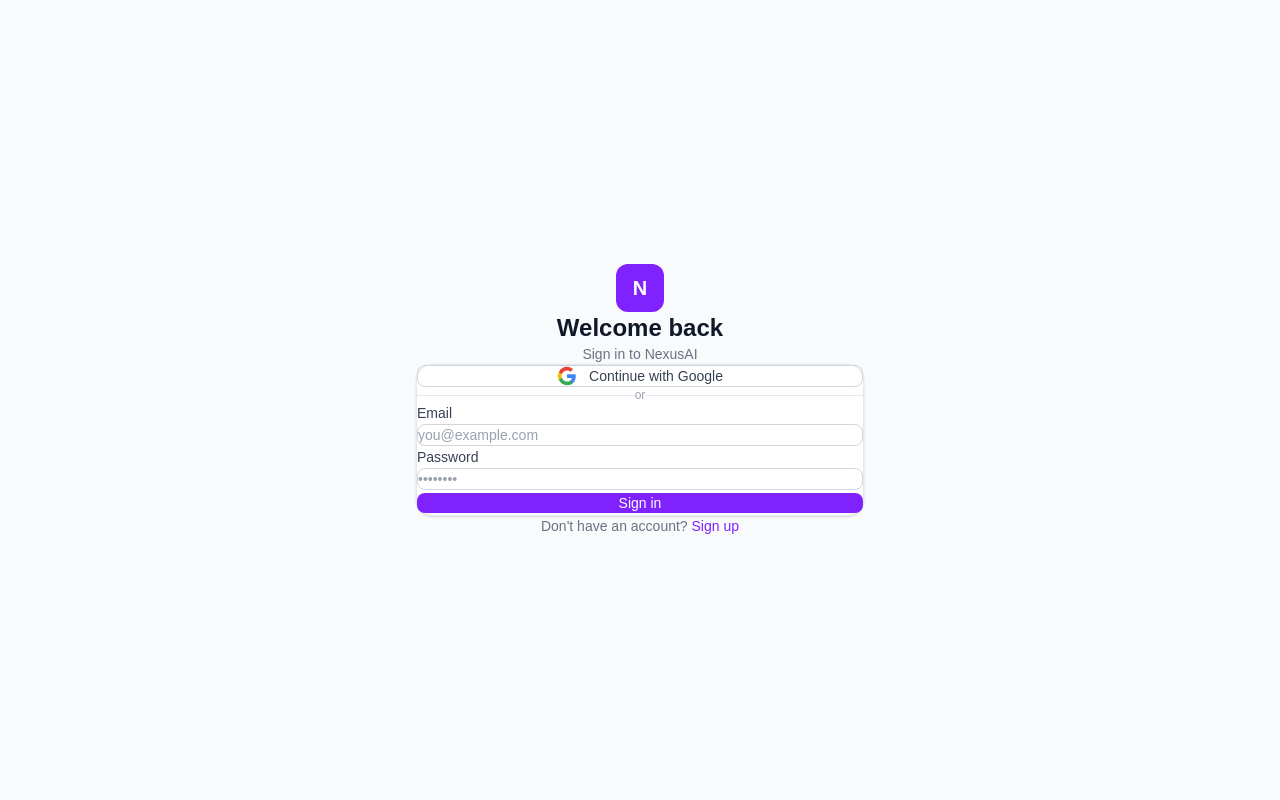
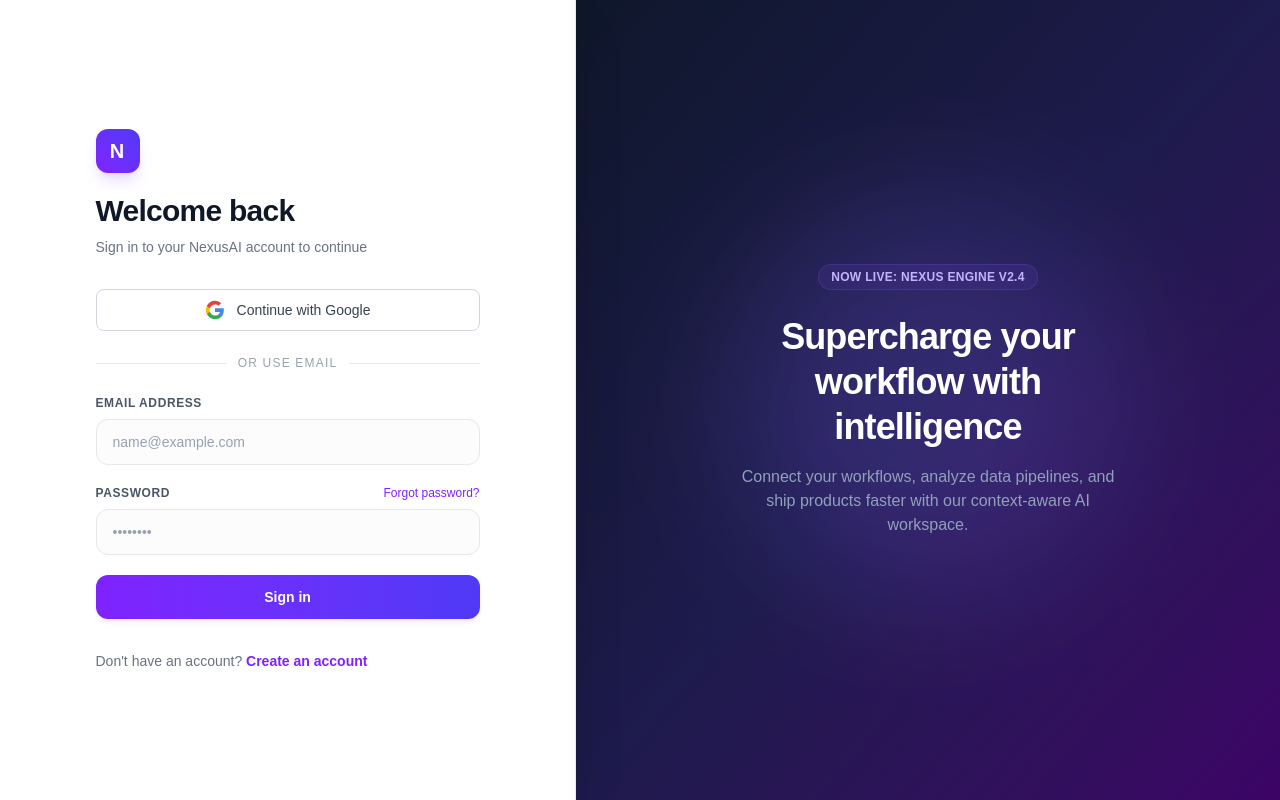
Before and after one commit to Treshy-elias/nexusai, a Next.js app: page /login in a window 1280 px wide. Built offline with nearby package versions, Linux system fonts and the light colour scheme.

Commit message:
fixed the css cluster problem

```diff
--- a/app/(auth)/login/page.tsx
+++ b/app/(auth)/login/page.tsx
@@ -1,7 +1,8 @@
 'use client'
 
 import { useState } from 'react'
-import { signInWithEmail, signInWithGoogle } from '../actions'
+import { signInWithEmail } from '../actions'
+import GoogleButton from '@/components/auth/GoogleButton'
 import Link from 'next/link'
 
 export default function LoginPage() {
@@ -18,97 +19,141 @@
     }
   }
 
-  async function handleGoogle() {
-    setLoading(true)
-    await signInWithGoogle()
-  }
+  return (
+    <div className="min-h-screen flex bg-gray-50 dark:bg-gray-950 antialiased selection:bg-violet-500/30">
 
-  return (
-    <div className="min-h-screen flex items-center justify-center bg-gray-50 dark:bg-gray-950 px-4">
-      <div className="w-full max-w-md">
-        {/* Logo */}
-        <div className="text-center mb-8">
-          <div className="inline-flex items-center justify-center w-12 h-12 rounded-xl bg-violet-600 mb-4">
-            <span className="text-white text-xl font-bold">N</span>
+      {/* LEFT PANE: Authentication Form */}
+      <div className="flex-1 flex flex-col justify-center items-center px-4 sm:px-6 lg:flex-none lg:px-20 xl:px-24 w-full lg:max-w-xl bg-white dark:bg-gray-900 border-r border-transparent lg:dark:border-gray-800/50 lg:border-gray-200/80 shadow-2xl z-10">
+        <div className="w-full max-w-sm lg:w-96">
+
+          {/* Logo & Header */}
+          <div className="text-center lg:text-left mb-8">
+            <div className="inline-flex items-center justify-center w-11 h-11 rounded-xl bg-gradient-to-tr from-violet-600 to-indigo-600 mb-5 shadow-lg shadow-violet-500/20">
+              <span className="text-white text-xl font-black tracking-wider">N</span>
             </div>
-          <h1 className="text-2xl font-bold text-gray-900 dark:text-white">Welcome back</h1>
-          <p className="text-gray-500 dark:text-gray-400 mt-1 text-sm">Sign in to NexusAI</p>
+            <h1 className="text-3xl font-extrabold text-gray-900 dark:text-white tracking-tight">
+              Welcome back
+            </h1>
+            <p className="text-gray-500 dark:text-gray-400 mt-2 text-sm">
+              Sign in to your NexusAI account to continue
+            </p>
           </div>
 
-        {/* Card */}
-        <div className="bg-white dark:bg-gray-900 rounded-2xl shadow-sm border border-gray-200 dark:border-gray-800 p-8">
+          {/* Social Auth Providers */}
+          <div className="space-y-3">
+            <GoogleButton />
+          </div>
 
-          {/* Google OAuth */}
-          <button
-            onClick={handleGoogle}
-            disabled={loading}
-            className="w-full flex items-center justify-center gap-3 px-4 py-2.5 border border-gray-300 dark:border-gray-700 rounded-lg text-sm font-medium text-gray-700 dark:text-gray-300 hover:bg-gray-50 dark:hover:bg-gray-800 transition-colors disabled:opacity-50"
-          >
-            <svg className="w-5 h-5" viewBox="0 0 24 24">
-              <path fill="#4285F4" d="M22.56 12.25c0-.78-.07-1.53-.2-2.25H12v4.26h5.92c-.26 1.37-1.04 2.53-2.21 3.31v2.77h3.57c2.08-1.92 3.28-4.74 3.28-8.09z"/>
-              <path fill="#34A853" d="M12 23c2.97 0 5.46-.98 7.28-2.66l-3.57-2.77c-.98.66-2.23 1.06-3.71 1.06-2.86 0-5.29-1.93-6.16-4.53H2.18v2.84C3.99 20.53 7.7 23 12 23z"/>
-              <path fill="#FBBC05" d="M5.84 14.09c-.22-.66-.35-1.36-.35-2.09s.13-1.43.35-2.09V7.07H2.18C1.43 8.55 1 10.22 1 12s.43 3.45 1.18 4.93l2.85-2.22.81-.62z"/>
-              <path fill="#EA4335" d="M12 5.38c1.62 0 3.06.56 4.21 1.64l3.15-3.15C17.45 2.09 14.97 1 12 1 7.7 1 3.99 3.47 2.18 7.07l3.66 2.84c.87-2.6 3.3-4.53 6.16-4.53z"/>
-            </svg>
-            Continue with Google
-          </button>
-
+          {/* Elegant Divider */}
           <div className="flex items-center my-6">
             <div className="flex-1 border-t border-gray-200 dark:border-gray-800" />
-            <span className="px-3 text-xs text-gray-400">or</span>
+            <span className="px-3 text-xs font-medium uppercase tracking-widest text-gray-400 dark:text-gray-500">
+              or use email
+            </span>
             <div className="flex-1 border-t border-gray-200 dark:border-gray-800" />
           </div>
 
-          {/* Email form */}
-          <form action={handleSubmit} className="space-y-4">
+          {/* Credentials Form */}
+          <form action={handleSubmit} className="space-y-5">
             <div>
-              <label className="block text-sm font-medium text-gray-700 dark:text-gray-300 mb-1.5">
-                Email
+              <label className="block text-xs font-semibold uppercase tracking-wider text-gray-600 dark:text-gray-400 mb-2">
+                Email Address
               </label>
+              <div className="relative">
                 <input
                   name="email"
                   type="email"
                   required
-                placeholder="you@example.com"
-                className="w-full px-3 py-2.5 rounded-lg border border-gray-300 dark:border-gray-700 bg-white dark:bg-gray-800 text-gray-900 dark:text-white placeholder-gray-400 text-sm focus:outline-none focus:ring-2 focus:ring-violet-500 focus:border-transparent transition"
+                  placeholder="name@example.com"
+                  className="w-full px-4 py-3 rounded-xl border border-gray-200 dark:border-gray-800 bg-gray-50/50 dark:bg-gray-950 text-gray-900 dark:text-white placeholder-gray-400 text-sm focus:outline-none focus:ring-2 focus:ring-violet-500/20 focus:border-violet-500 dark:focus:border-violet-500 transition-all duration-200"
                 />
               </div>
+            </div>
+
             <div>
-              <label className="block text-sm font-medium text-gray-700 dark:text-gray-300 mb-1.5">
+              <div className="flex justify-between items-center mb-2">
+                <label className="block text-xs font-semibold uppercase tracking-wider text-gray-600 dark:text-gray-400">
                   Password
                 </label>
+                <Link
+                  href="/forgot-password"
+                  className="text-xs font-medium text-violet-600 dark:text-violet-400 hover:underline"
+                >
+                  Forgot password?
+                </Link>
+              </div>
+              <div className="relative">
                 <input
                   name="password"
                   type="password"
                   required
                   placeholder="••••••••"
-                className="w-full px-3 py-2.5 rounded-lg border border-gray-300 dark:border-gray-700 bg-white dark:bg-gray-800 text-gray-900 dark:text-white placeholder-gray-400 text-sm focus:outline-none focus:ring-2 focus:ring-violet-500 focus:border-transparent transition"
+                  className="w-full px-4 py-3 rounded-xl border border-gray-200 dark:border-gray-800 bg-gray-50/50 dark:bg-gray-950 text-gray-900 dark:text-white placeholder-gray-400 text-sm focus:outline-none focus:ring-2 focus:ring-violet-500/20 focus:border-violet-500 dark:focus:border-violet-500 transition-all duration-200"
                 />
               </div>
+            </div>
 
+            {/* Error Message Notification */}
             {error && (
-              <div className="text-sm text-red-500 bg-red-50 dark:bg-red-950 border border-red-200 dark:border-red-900 rounded-lg px-3 py-2">
-                {error}
+              <div className="flex items-center space-x-2 text-sm text-red-600 dark:text-red-400 bg-red-50 dark:bg-red-950/40 border border-red-100 dark:border-red-900/50 rounded-xl px-4 py-3 animate-in fade-in slide-in-from-top-1 duration-200">
+                <svg className="w-4 h-4 shrink-0" fill="none" viewBox="0 0 24 24" stroke="currentColor">
+                  <path strokeLinecap="round" strokeLinejoin="round" strokeWidth={2} d="M12 8v4m0 4h.01M21 12a9 9 0 11-18 0 9 9 0 0118 0z" />
+                </svg>
+                <span className="font-medium">{error}</span>
               </div>
             )}
 
+            {/* Submit Button */}
             <button
               type="submit"
               disabled={loading}
-              className="w-full py-2.5 px-4 bg-violet-600 hover:bg-violet-700 text-white text-sm font-medium rounded-lg transition-colors disabled:opacity-50 disabled:cursor-not-allowed"
+              className="w-full relative flex justify-center items-center py-3 px-4 bg-gradient-to-r from-violet-600 to-indigo-600 hover:from-violet-700 hover:to-indigo-700 text-white text-sm font-semibold rounded-xl shadow-md shadow-violet-500/10 hover:shadow-xl hover:shadow-violet-500/20 transition-all duration-200 disabled:opacity-60 disabled:cursor-not-allowed transform active:scale-[0.99]"
             >
-              {loading ? 'Signing in...' : 'Sign in'}
+              {loading ? (
+                <div className="flex items-center space-x-2">
+                  <svg className="animate-spin h-4 w-4 text-white" fill="none" viewBox="0 0 24 24">
+                    <circle className="opacity-25" cx="12" cy="12" r="10" stroke="currentColor" strokeWidth="4" />
+                    <path className="opacity-75" fill="currentColor" d="M4 12a8 8 0 018-8V0C5.373 0 0 5.373 0 12h4zm2 5.291A7.962 7.962 0 014 12H0c0 3.042 1.135 5.824 3 7.938l3-2.647z" />
+                  </svg>
+                  <span>Verifying credentials...</span>
+                </div>
+              ) : (
+                'Sign in'
+              )}
             </button>
           </form>
+
+          {/* Footer Navigation */}
+          <p className="text-center lg:text-left text-sm text-gray-500 dark:text-gray-400 mt-8">
+            Don't have an account?{' '}
+            <Link href="/signup" className="text-violet-600 dark:text-violet-400 hover:text-violet-700 dark:hover:text-violet-300 font-semibold transition-colors">
+              Create an account
+            </Link>
+          </p>
+
+        </div>
       </div>
 
-        <p className="text-center text-sm text-gray-500 dark:text-gray-400 mt-6">
-          Don't have an account?{' '}
-          <Link href="/signup" className="text-violet-600 hover:text-violet-700 font-medium">
-            Sign up
-          </Link>
+      {/* RIGHT PANE: Modern Feature Banner (Hidden on Mobile/Tablet) */}
+      <div className="hidden lg:flex flex-1 relative items-center justify-center bg-gradient-to-br from-slate-900 via-indigo-950 to-purple-950 overflow-hidden">
+        {/* Decorative Grid Patterns & Glow Effects */}
+        <div className="absolute inset-0 bg-[linear-gradient(to_right,#1f293710_1px,transparent_1px),linear-gradient(to_bottom,#1f293710_1px,transparent_1px)] bg-[size:4rem_4rem] [mask-image:radial-gradient(ellipse_60%_50%_at_50%_50%,#000_70%,transparent_100%)]" />
+        <div className="absolute top-1/4 left-1/4 w-96 h-96 bg-violet-500/10 rounded-full blur-3xl mix-blend-screen animate-pulse duration-4000" />
+        <div className="absolute bottom-1/4 right-1/4 w-96 h-96 bg-indigo-500/10 rounded-full blur-3xl mix-blend-screen animate-pulse duration-4000 delay-1000" />
+
+        <div className="max-w-md p-8 text-center relative z-20">
+          <div className="inline-flex px-3 py-1 bg-violet-500/10 border border-violet-500/20 rounded-full text-xs font-semibold text-violet-300 tracking-wide mb-6 uppercase">
+            Now Live: Nexus Engine v2.4
+          </div>
+          <h2 className="text-4xl font-extrabold text-white tracking-tight leading-tight">
+            Supercharge your workflow with intelligence
+          </h2>
+          <p className="mt-4 text-base text-slate-400 max-w-sm mx-auto">
+            Connect your workflows, analyze data pipelines, and ship products faster with our context-aware AI workspace.
           </p>
         </div>
       </div>
+
+    </div>
   )
 }
--- a/app/globals.css
+++ b/app/globals.css
@@ -18,12 +18,6 @@
   font-family: Arial, Helvetica, sans-serif;
 }
 
-* {
-  box-sizing: border-box;
-  padding: 0;
-  margin: 0;
-}
-
 html, body {
   max-width: 100vw;
   overflow-x: hidden;
--- a/app/page.tsx
+++ b/app/page.tsx
@@ -1,5 +1,6 @@
 import { createClient } from '@/lib/supabase/server'
 import { redirect } from 'next/navigation'
+import 'global.css'
 
 export default async function Home() {
   const supabase = await createClient()
--- /dev/null
+++ b/components/auth/GoogleButton.tsx
@@ -0,0 +1,31 @@
+'use client'
+
+import { createClient } from '@/lib/supabase/client'
+
+export default function GoogleButton() {
+  async function handleGoogle() {
+    const supabase = createClient()
+
+    await supabase.auth.signInWithOAuth({
+      provider: 'google',
+      options: {
+        redirectTo: `${window.location.origin}/auth/callback`,
+      },
+    })
+  }
+
+  return (
+    <button
+      onClick={handleGoogle}
+      className="w-full flex items-center justify-center gap-3 px-4 py-2.5 border border-gray-300 dark:border-gray-700 rounded-lg text-sm font-medium text-gray-700 dark:text-gray-300 hover:bg-gray-50 dark:hover:bg-gray-800 transition-colors"
+    >
+      <svg className="w-5 h-5" viewBox="0 0 24 24">
+        <path fill="#4285F4" d="M22.56 12.25c0-.78-.07-1.53-.2-2.25H12v4.26h5.92c-.26 1.37-1.04 2.53-2.21 3.31v2.77h3.57c2.08-1.92 3.28-4.74 3.28-8.09z"/>
+        <path fill="#34A853" d="M12 23c2.97 0 5.46-.98 7.28-2.66l-3.57-2.77c-.98.66-2.23 1.06-3.71 1.06-2.86 0-5.29-1.93-6.16-4.53H2.18v2.84C3.99 20.53 7.7 23 12 23z"/>
+        <path fill="#FBBC05" d="M5.84 14.09c-.22-.66-.35-1.36-.35-2.09s.13-1.43.35-2.09V7.07H2.18C1.43 8.55 1 10.22 1 12s.43 3.45 1.18 4.93l2.85-2.22.81-.62z"/>
+        <path fill="#EA4335" d="M12 5.38c1.62 0 3.06.56 4.21 1.64l3.15-3.15C17.45 2.09 14.97 1 12 1 7.7 1 3.99 3.47 2.18 7.07l3.66 2.84c.87-2.6 3.3-4.53 6.16-4.53z"/>
+      </svg>
+      Continue with Google
+    </button>
+  )
+}
```
Also changed, not shown: app/(auth)/actions.ts (+0 -17 lines), app/(auth)/signup/page.tsx (+3 -14 lines). Lines whose indentation alone changed are shown as unchanged.
